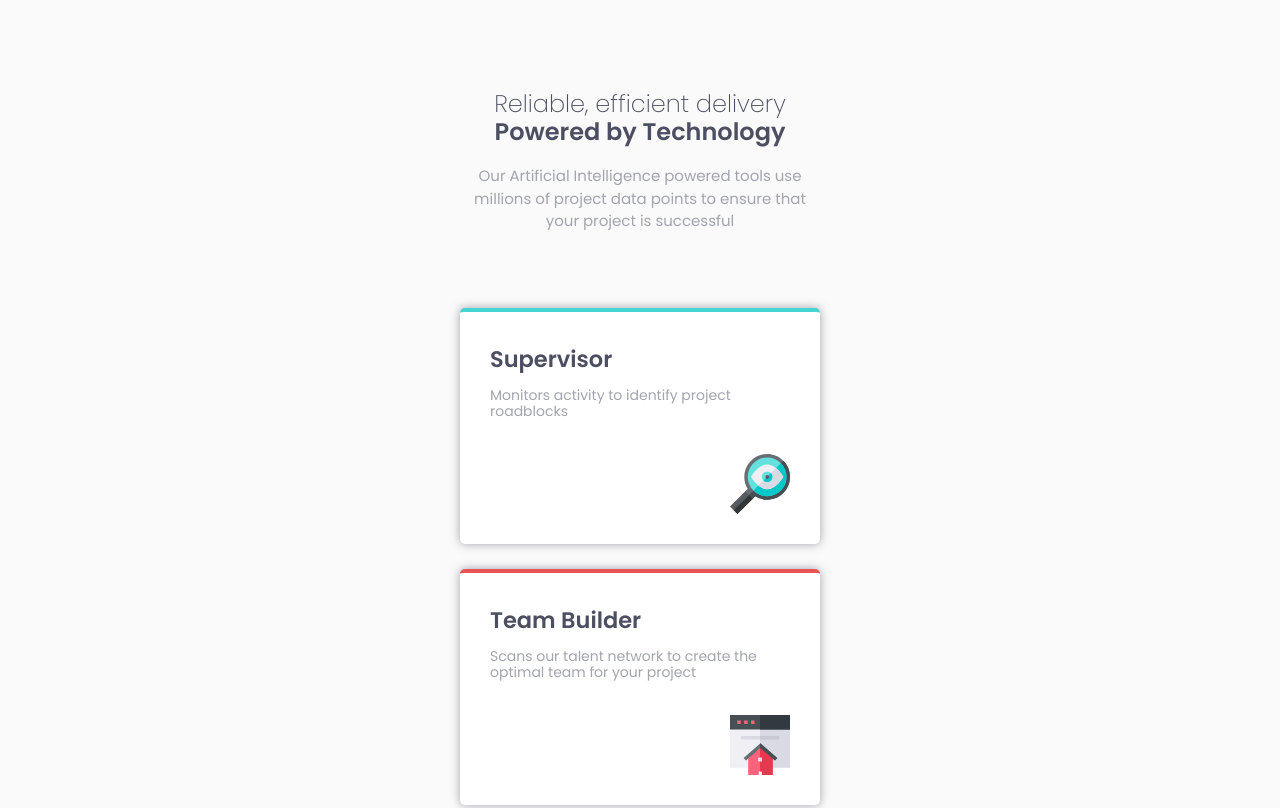
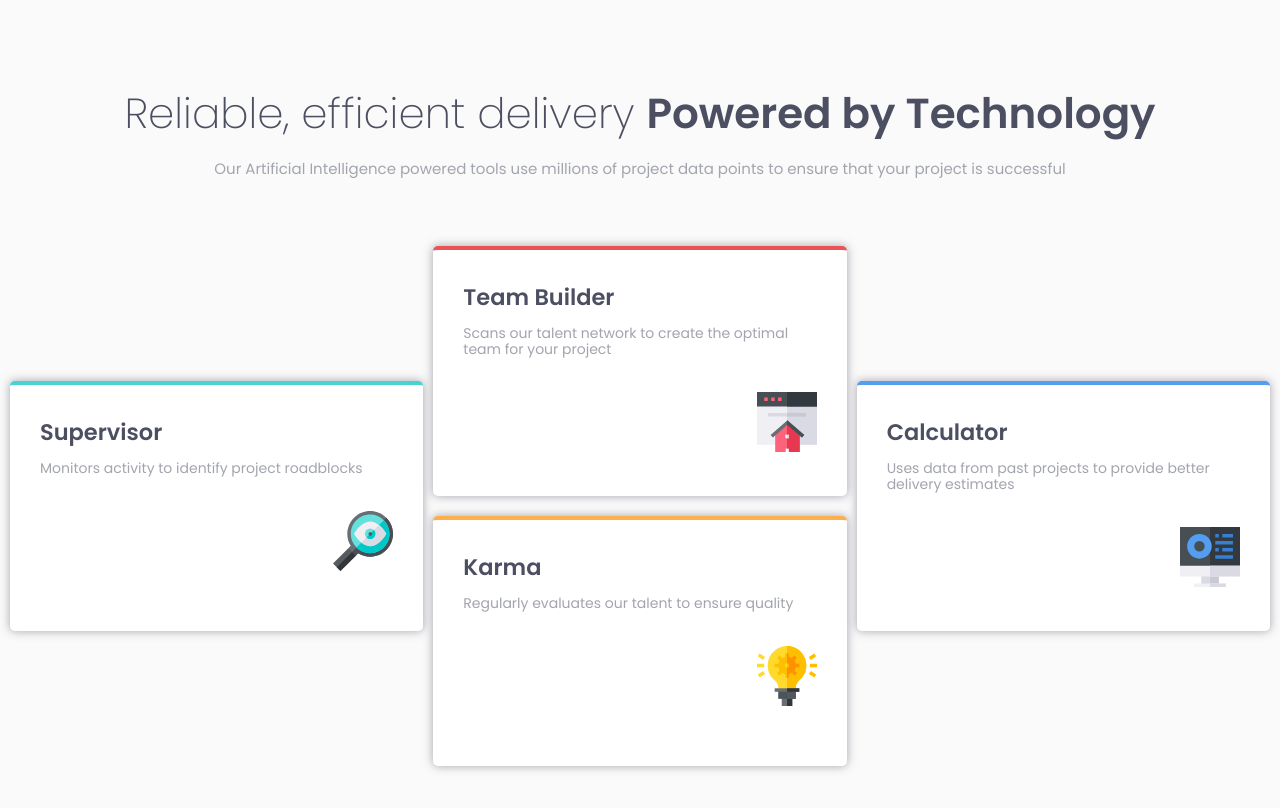
Before and after one commit to SergioCzP/Four-card-feature-section, a plain HTML site: page index.html in a window 1280 px wide. Shown: the top 808 px of the page. Drawn offline with Linux system fonts and the light colour scheme.

Commit message:
width: 768 done

```diff
--- a/styles/style.css
+++ b/styles/style.css
@@ -52,6 +52,13 @@ p {
   max-width: 42rem;
 }
 
+@media (min-width: 768px) {
+  .header {
+    max-width: 144rem;
+    padding: 9rem 11rem 3.25rem;
+  }
+}
+
 .header__heading,
 .header__paragraph {
   text-align: center;
@@ -61,6 +68,12 @@ p {
 .header__heading {
   font-size: 2.4rem;
   font-weight: 200;
+}
+
+@media (min-width: 768px) {
+  .header__heading {
+    font-size: 4.2rem;
+  }
 }
 
 .header__heading--bold {
@@ -79,6 +92,19 @@ p {
   padding: 3.75rem 3rem 8rem 3rem;
 }
 
+@media (min-width: 768px) {
+  .cards {
+    display: grid;
+    grid-template-columns: repeat(3, 1fr);
+    grid-template-rows: repeat(4, 11.5rem);
+    column-gap: 1rem;
+    row-gap: 2rem;
+
+    max-width: 144rem;
+    padding: 3.25rem 1rem 8rem;
+  }
+}
+
 .card {
   padding: 3.5rem 3rem 3rem;
   background-color: white;
@@ -95,6 +121,12 @@ p {
   border-top: 0.4rem solid var(--cyan);
 }
 
+@media (min-width: 768px) {
+  .card {
+    margin: 0;
+  }
+}
+
 .card:nth-of-type(2) {
   border-top: 0.4rem solid var(--red);
 }
@@ -105,6 +137,28 @@ p {
 
 .card:nth-of-type(4) {
   border-top: 0.4rem solid var(--blue);
+}
+
+@media (min-width: 768px) {
+  .card:nth-of-type(1) {
+    grid-column: 1 / 2;
+    grid-row: 2 / 4;
+  }
+
+  .card:nth-of-type(2) {
+    grid-column: 2 / 3;
+    grid-row: 1 / 3;
+  }
+
+  .card:nth-of-type(3) {
+    grid-column: 2 / 3;
+    grid-row: 3 / 5;
+  }
+
+  .card:nth-of-type(4) {
+    grid-column: 3 / 4;
+    grid-row: 2 / 4;
+  }
 }
 
 .card:last-of-type {
```
